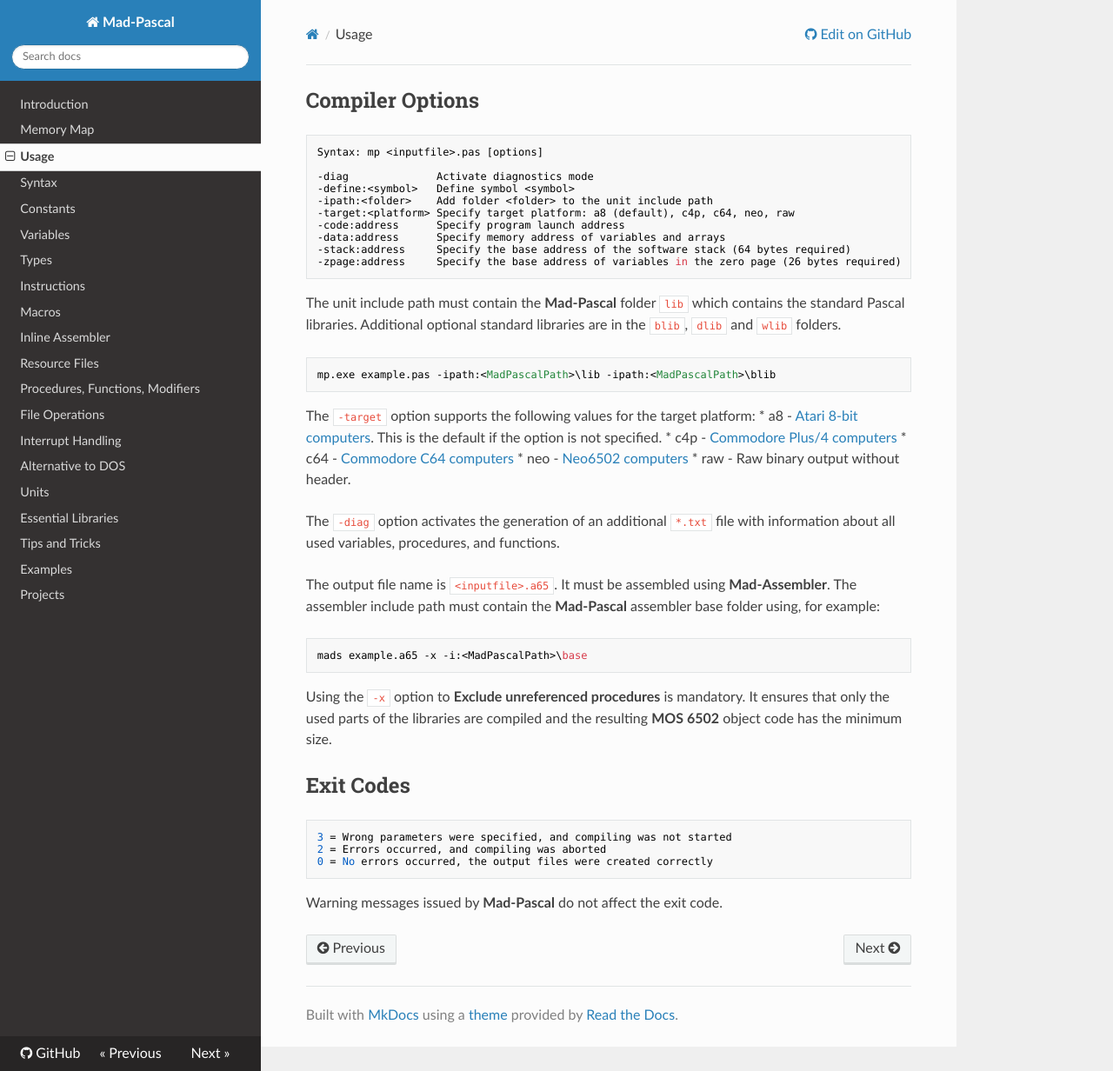
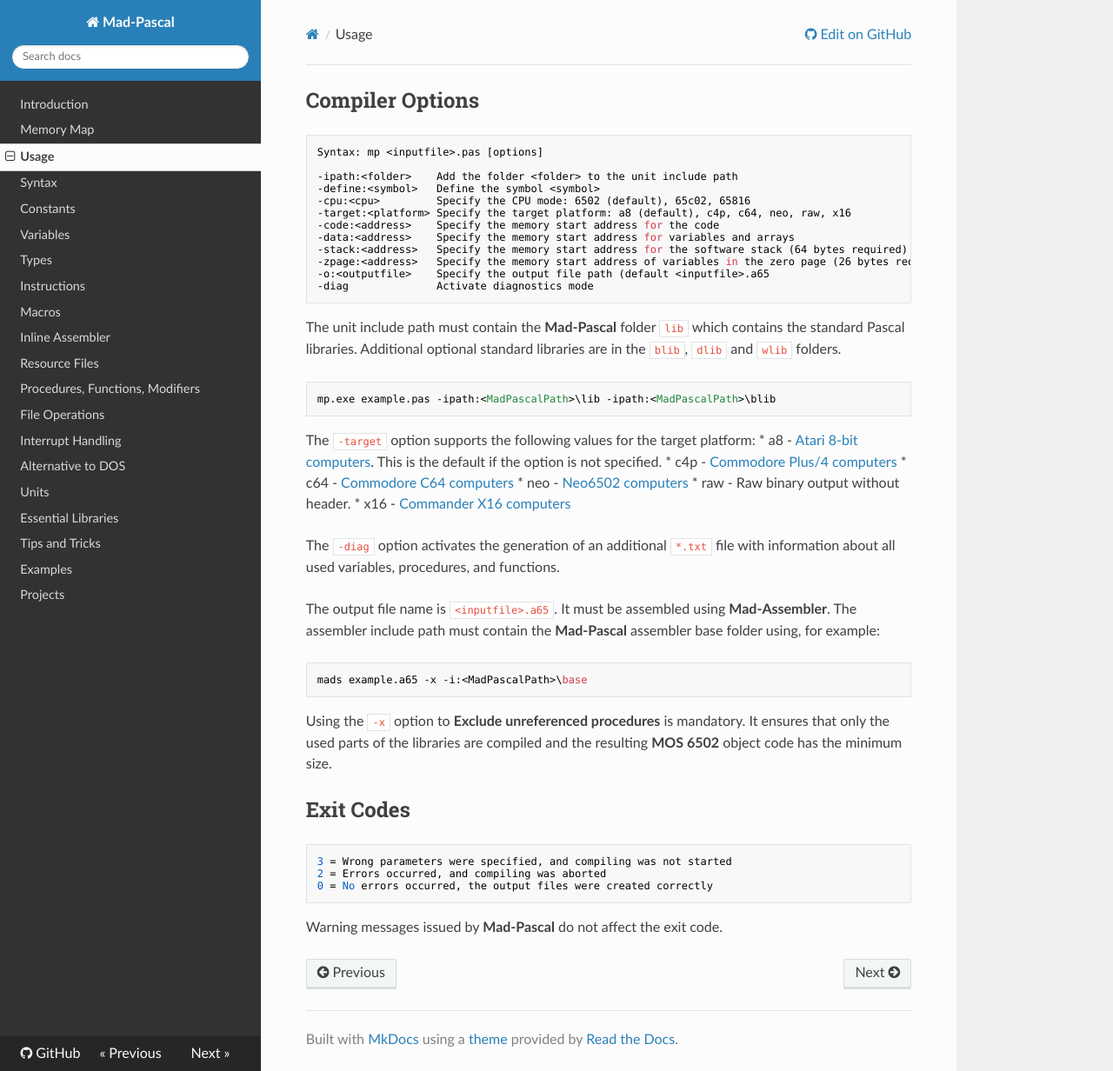
Before and after one commit to tebe6502/mad-pascal-en-mkdocs, an MkDocs documentation site: the page built from docs/usage.md, in a window 1280 px wide and 1232 px high. Shown: the whole window at 87% size. Built offline with MkDocs 1.6.1, drawn with Linux system fonts in a browser that asks for light colours; nearby versions of some CDN libraries.

Commit message:
Update usage. Add -o/-cpu/-target x16

````diff
--- a/docs/usage.md
+++ b/docs/usage.md
@@ -3,14 +3,16 @@
 ```bash
 Syntax: mp <inputfile>.pas [options]
 
+-ipath:<folder>    Add the folder <folder> to the unit include path
+-define:<symbol>   Define the symbol <symbol>
+-cpu:<cpu>         Specify the CPU mode: 6502 (default), 65c02, 65816
+-target:<platform> Specify the target platform: a8 (default), c4p, c64, neo, raw, x16
+-code:<address>    Specify the memory start address for the code
+-data:<address>    Specify the memory start address for variables and arrays
+-stack:<address>   Specify the memory start address for the software stack (64 bytes required)
+-zpage:<address>   Specify the memory start address of variables in the zero page (26 bytes required)
+-o:<outputfile>    Specify the output file path (default <inputfile>.a65
 -diag              Activate diagnostics mode
--define:<symbol>   Define symbol <symbol>
--ipath:<folder>    Add folder <folder> to the unit include path
--target:<platform> Specify target platform: a8 (default), c4p, c64, neo, raw
--code:address      Specify program launch address
--data:address      Specify memory address of variables and arrays
--stack:address     Specify the base address of the software stack (64 bytes required)
--zpage:address     Specify the base address of variables in the zero page (26 bytes required)
 ```
 
 The unit include path must contain the **Mad-Pascal** folder `lib` which contains the standard Pascal libraries.
@@ -24,6 +26,7 @@
  * c64 - [Commodore C64 computers](https://en.wikipedia.org/wiki/Commodore_64)
  * neo - [Neo6502 computers](https://github.com/OLIMEX/Neo6502)
  * raw - Raw binary output without header.
+ * x16 - [Commander X16 computers](https://www.commanderx16.com)
 
 The `-diag` option activates the generation of an additional `*.txt` file with information about all used variables, procedures, and functions.
 
````
